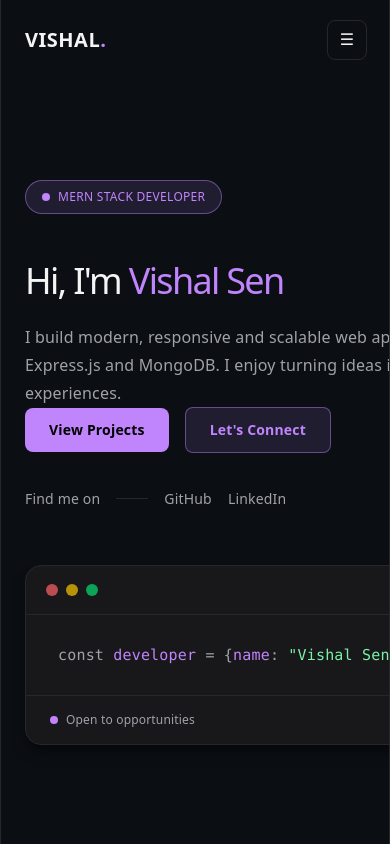
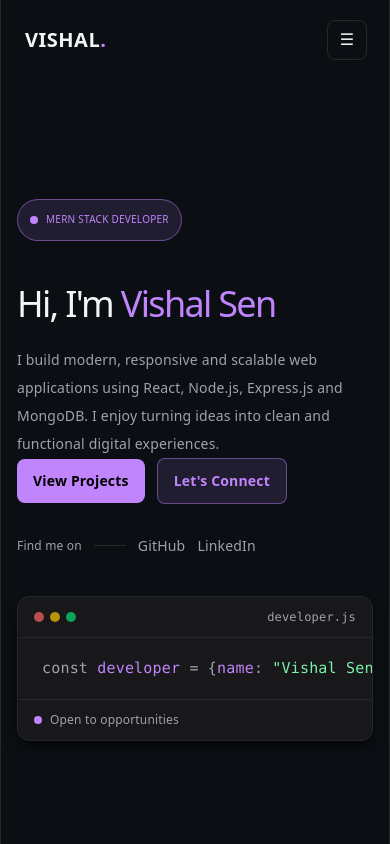
Before and after one commit to senvishal024/Portfolio, a React app in the folder Frontend/: page / in a window 390 px wide. Shown: the top 844 px of the page. Built offline with nearby package versions, Linux system fonts and the light colour scheme; the HTML template or start-up script is replaced by a standard one.

Commit message:
Improve responsive hero section

```diff
--- a/Frontend/src/sections/Hero.jsx
+++ b/Frontend/src/sections/Hero.jsx
@@ -1,24 +1,25 @@
+
 const Hero = () => {
   return (
     <section
       id="home"
-      className="relative flex min-h-screen items-center overflow-hidden px-6 pt-20"
+      className="relative flex min-h-screen scroll-mt-20 items-center overflow-hidden px-4 pt-24 sm:px-6 lg:px-8"
     >
-      <div className="mx-auto grid w-full max-w-7xl items-center gap-14 py-20 lg:grid-cols-2 lg:gap-20">
+      <div className="mx-auto grid w-full max-w-7xl grid-cols-1 items-center gap-10 py-12 sm:gap-12 sm:py-16 lg:grid-cols-2 lg:gap-16 lg:py-20 xl:gap-20">
 
         {/* Left Content */}
-        <div className="text-left">
+        <div className="min-w-0 text-left">
 
           {/* Small Badge */}
-          <div className="mb-6 inline-flex items-center gap-2 rounded-full border border-[var(--accent-border)] bg-[var(--accent-bg)] px-4 py-2">
-            <span className="h-2 w-2 rounded-full bg-[var(--accent)]" />
-            <span className="text-xs font-medium tracking-wide text-[var(--accent)]">
+          <div className="mb-5 inline-flex max-w-full items-center gap-2 rounded-full border border-[var(--accent-border)] bg-[var(--accent-bg)] px-3 py-2 sm:mb-6 sm:px-4">
+            <span className="h-2 w-2 shrink-0 rounded-full bg-[var(--accent)]" />
+            <span className="text-[10px] font-medium tracking-wide text-[var(--accent)] sm:text-xs">
               MERN STACK DEVELOPER
             </span>
           </div>
 
           {/* Heading */}
-          <h1 className="mb-6 max-w-3xl text-4xl font-bold leading-tight tracking-tight text-[var(--text-h)] sm:text-5xl lg:text-6xl">
+          <h1 className="mb-5 text-3xl font-bold leading-tight tracking-tight text-[var(--text-h)] min-[400px]:text-4xl sm:mb-6 sm:text-5xl lg:text-5xl xl:text-6xl">
             Hi, I'm{" "}
             <span className="text-[var(--accent)]">
               Vishal Sen
@@ -26,79 +27,77 @@ const Hero = () => {
           </h1>
 
           {/* Description */}
-          <p className="mb-8 max-w-2xl text-base leading-7 text-[var(--text)] sm:text-lg">
+          <p className="mb-7 max-w-2xl text-sm leading-7 text-[var(--text)] sm:mb-8 sm:text-base lg:text-lg">
             I build modern, responsive and scalable web applications
             using React, Node.js, Express.js and MongoDB.
             I enjoy turning ideas into clean and functional digital experiences.
           </p>
 
           {/* Buttons */}
-          <div className="mb-9 flex flex-wrap items-center gap-4">
-
+          <div className="mb-8 flex flex-wrap items-center gap-3 sm:mb-9 sm:gap-4">
             <a
               href="#projects"
-              className="inline-flex items-center justify-center rounded-lg bg-[var(--accent)] px-6 py-3 text-sm font-semibold text-black transition-all duration-200 hover:-translate-y-0.5 hover:opacity-90"
+              className="inline-flex min-h-11 items-center justify-center rounded-lg bg-[var(--accent)] px-4 py-3 text-sm font-semibold text-black transition-all duration-200 hover:-translate-y-0.5 hover:opacity-90 sm:px-6"
             >
               View Projects
             </a>
 
             <a
               href="#contact"
-              className="inline-flex items-center justify-center rounded-lg border border-[var(--accent-border)] bg-[var(--accent-bg)] px-6 py-3 text-sm font-semibold text-[var(--accent)] transition-all duration-200 hover:-translate-y-0.5 hover:bg-[var(--accent)] hover:text-black"
+              className="inline-flex min-h-11 items-center justify-center rounded-lg border border-[var(--accent-border)] bg-[var(--accent-bg)] px-4 py-3 text-sm font-semibold text-[var(--accent)] transition-all duration-200 hover:-translate-y-0.5 hover:bg-[var(--accent)] hover:text-black sm:px-6"
             >
               Let's Connect
             </a>
-
           </div>
 
           {/* Social Links */}
-          <div className="flex items-center gap-4">
-            <span className="text-sm text-[var(--text)]">
+          <div className="flex flex-wrap items-center gap-x-3 gap-y-3 sm:gap-x-4">
+            <span className="text-xs text-[var(--text)] sm:text-sm">
               Find me on
             </span>
 
-            <div className="h-px w-8 bg-[var(--border)]" />
+            <div className="hidden h-px w-8 bg-[var(--border)] min-[380px]:block" />
 
             <a
-              href="#"
+              href="https://github.com/senvishal024"
+              target="_blank"
+              rel="noreferrer"
               className="text-sm font-medium text-[var(--text)] transition-colors hover:text-[var(--accent)]"
             >
               GitHub
             </a>
 
             <a
-              href="#"
+              href="https://linkedin.com/in/senvishal024"
+              target="_blank"
+              rel="noreferrer"
               className="text-sm font-medium text-[var(--text)] transition-colors hover:text-[var(--accent)]"
             >
               LinkedIn
             </a>
           </div>
-
         </div>
 
         {/* Right Code Card */}
-        <div className="relative">
-
-          <div className="relative overflow-hidden rounded-2xl border border-[var(--border)] bg-[var(--code-bg)] shadow-[var(--shadow)]">
+        <div className="min-w-0 w-full">
+          <div className="overflow-hidden rounded-xl border border-[var(--border)] bg-[var(--code-bg)] shadow-[var(--shadow)] sm:rounded-2xl">
 
             {/* Window Header */}
-            <div className="flex items-center justify-between border-b border-[var(--border)] px-5 py-4">
-
-              <div className="flex items-center gap-2">
-                <span className="h-3 w-3 rounded-full bg-red-400/70" />
-                <span className="h-3 w-3 rounded-full bg-yellow-400/70" />
-                <span className="h-3 w-3 rounded-full bg-green-400/70" />
+            <div className="flex items-center justify-between gap-3 border-b border-[var(--border)] px-4 py-3 sm:px-5 sm:py-4">
+              <div className="flex shrink-0 items-center gap-1.5 sm:gap-2">
+                <span className="h-2.5 w-2.5 rounded-full bg-red-400/70 sm:h-3 sm:w-3" />
+                <span className="h-2.5 w-2.5 rounded-full bg-yellow-400/70 sm:h-3 sm:w-3" />
+                <span className="h-2.5 w-2.5 rounded-full bg-green-400/70 sm:h-3 sm:w-3" />
               </div>
 
-              <span className="font-mono text-xs text-[var(--text)]">
+              <span className="truncate font-mono text-xs text-[var(--text)]">
                 developer.js
               </span>
-
             </div>
 
             {/* Code */}
-            <div className="overflow-x-auto p-6 sm:p-8">
-              <pre className="font-mono text-sm leading-8 text-left sm:text-base">
+            <div className="overflow-x-auto p-4 sm:p-6 md:p-8">
+              <pre className="text-left font-mono text-xs leading-7 sm:text-sm sm:leading-8 md:text-base">
                 <code>
                   <span className="text-[var(--text)]">const </span>
                   <span className="text-[var(--accent)]">developer</span>
@@ -149,17 +148,16 @@ const Hero = () => {
             </div>
 
             {/* Bottom Status */}
-            <div className="border-t border-[var(--border)] px-6 py-4">
+            <div className="border-t border-[var(--border)] px-4 py-3 sm:px-6 sm:py-4">
               <div className="flex items-center gap-2">
-                <span className="h-2 w-2 rounded-full bg-[var(--accent)]" />
-                <span className="text-xs text-[var(--text)]">
+                <span className="h-2 w-2 shrink-0 rounded-full bg-[var(--accent)]" />
+                <span className="text-xs text-[var(--text)] sm:text-sm">
                   Open to opportunities
                 </span>
               </div>
             </div>
 
           </div>
-
         </div>
 
       </div>
```
